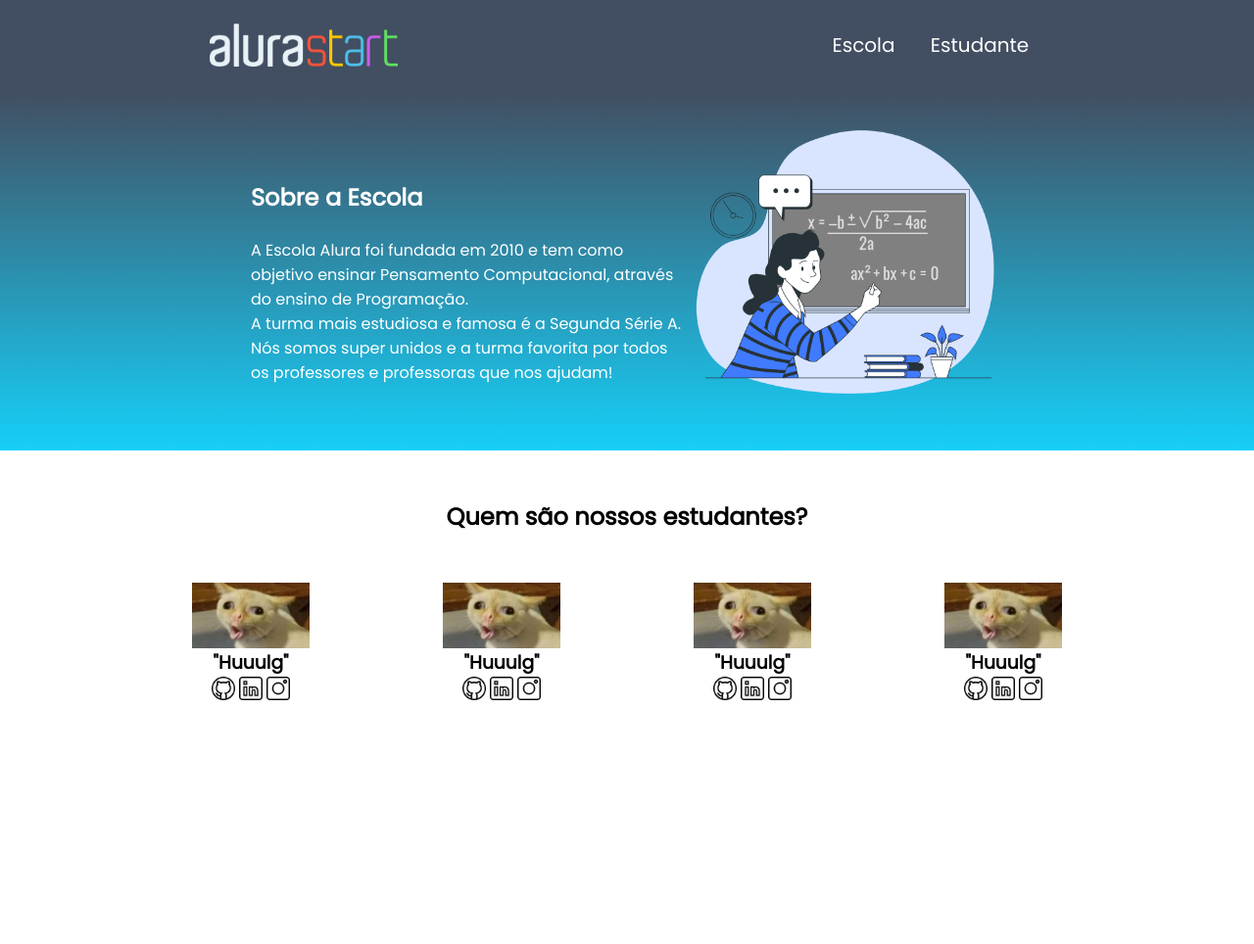
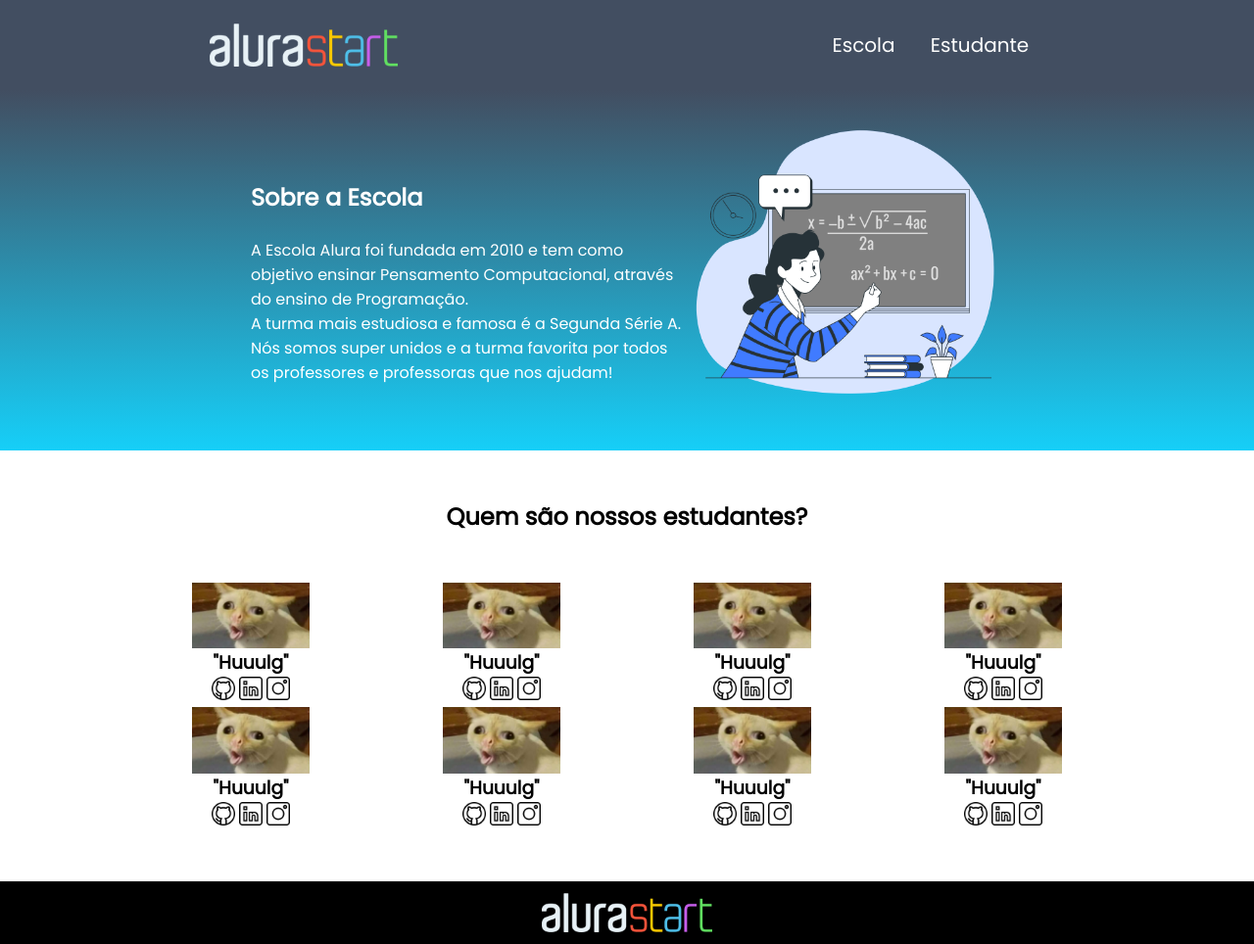
Before and after one commit to LC231A/site-escola, a plain HTML site: page index.html in a window 1280 px wide. Shown: the whole page at 98% size. Before the commit the page ends 800 px from the top, so only its background shows below. Drawn offline with Linux system fonts and the light colour scheme.

Commit message:
Add files via upload

```diff
--- a/index.html
+++ b/index.html
@@ -65,8 +65,47 @@
         <img class="estudante-icone" src="linkedin.png">
         <img class="estudante-icone" src="instagram.png">
     </div>
+
+    <span></span>
+    <span></span>
+
+    <div class="estudante-div">
+        <img class="estudante-imagem" src="gato.jpg" alt="foto do gato">
+        <h3 class="estudante-nome">"Huuulg"</h3>
+        <img class="estudante-icone" src="github.png">
+        <img class="estudante-icone" src="linkedin.png">
+        <img class="estudante-icone" src="instagram.png">
+    </div>
+
+    <div class="estudante-div">
+        <img class="estudante-imagem" src="gato.jpg" alt="foto do gato">
+        <h3 class="estudante-nome">"Huuulg"</h3>
+        <img class="estudante-icone" src="github.png">
+        <img class="estudante-icone" src="linkedin.png">
+        <img class="estudante-icone" src="instagram.png">
+    </div>
+
+    <div class="estudante-div">
+        <img class="estudante-imagem" src="gato.jpg" alt="foto do gato">
+        <h3 class="estudante-nome">"Huuulg"</h3>
+        <img class="estudante-icone" src="github.png">
+        <img class="estudante-icone" src="linkedin.png">
+        <img class="estudante-icone" src="instagram.png">
+    </div>
+
+    <div class="estudante-div">
+        <img class="estudante-imagem" src="gato.jpg" alt="foto do gato">
+        <h3 class="estudante-nome">"Huuulg"</h3>
+        <img class="estudante-icone" src="github.png">
+        <img class="estudante-icone" src="linkedin.png">
+        <img class="estudante-icone" src="instagram.png">
+    </div>
+
     </div>
 </section>
+    <footer class="rodape">
+        <img class="rodape-imagem"src="alurastart logo 1.png" alt="logo da alura start">
+    </footer>
 </body>
 
 </html>
--- a/style.css
+++ b/style.css
@@ -66,4 +66,15 @@ body {
 .estudante-todos {
     display: grid;
     grid-template-columns: 10% 20% 20% 20% 20% 10%;
+    padding-bottom: 50px;
 }
+
+.rodape {
+    background-color: black;
+    text-align: center;
+}
+
+.rodape-imagem {
+    height: 40px;
+    padding: 12px 0;
+}
```
